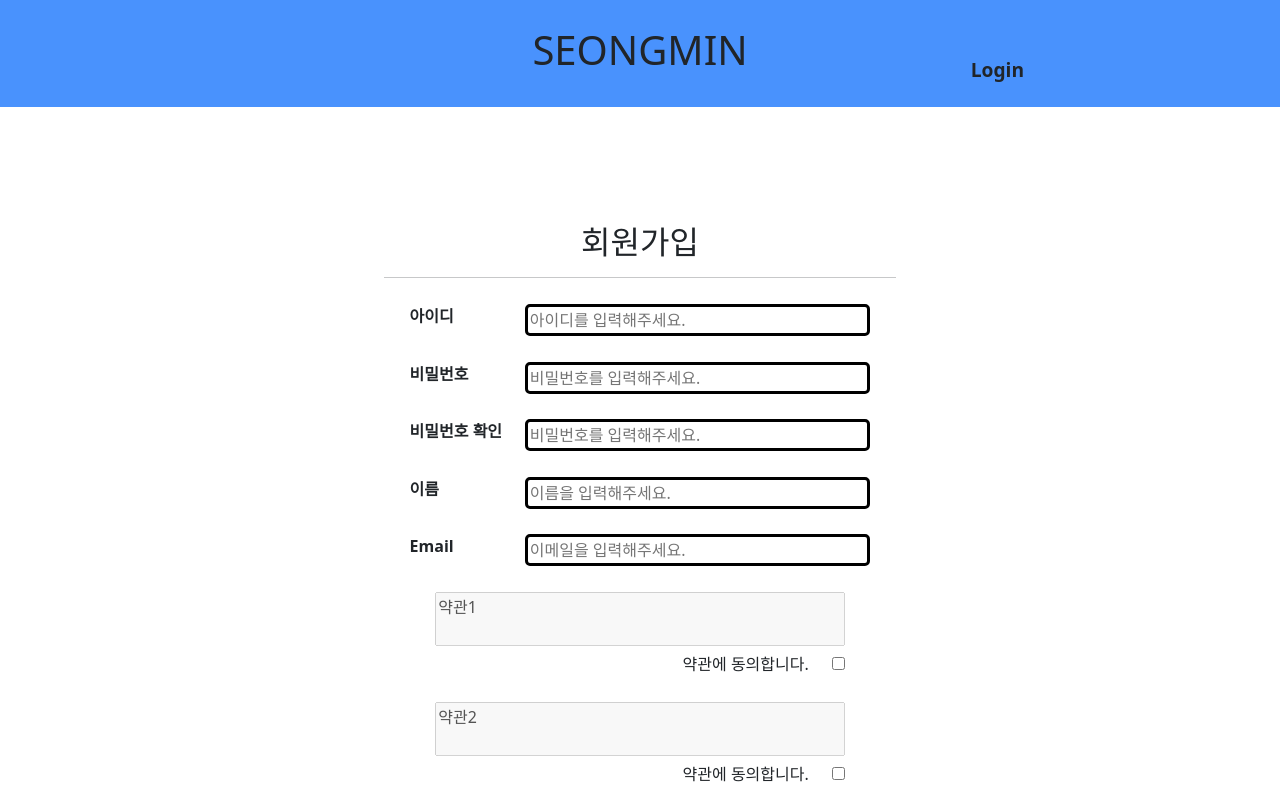
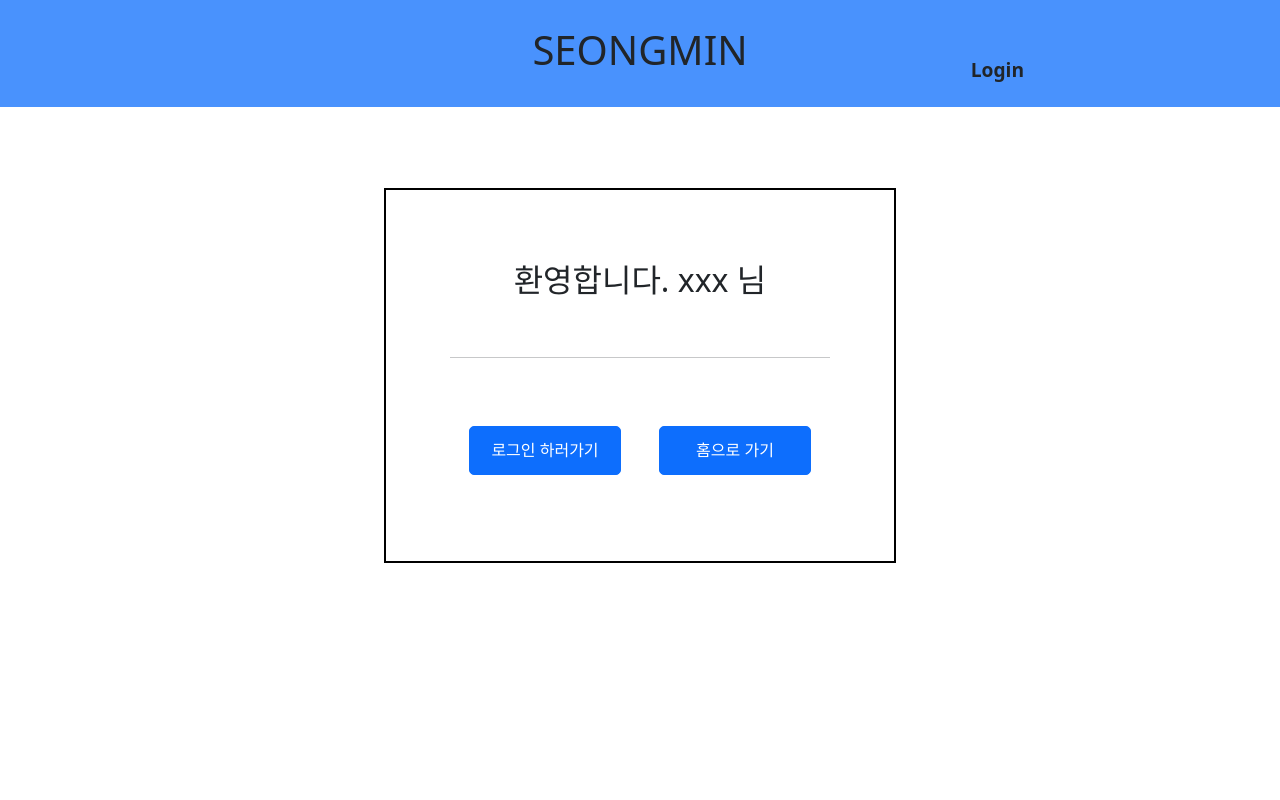
Before and after one commit to osm0517/community-front, a React (Create React App) app: page /user/signup/success in a window 1280 px wide. Shown: the top 800 px of the page. Built offline with nearby package versions, Linux system fonts and the light colour scheme.

Commit message:
signup success html

```diff
--- a/src/App.js
+++ b/src/App.js
@@ -15,6 +15,7 @@ import Main from './Component/Main/JS/Main';
 // user component
 import Login from './Component/Auth/JS/Login';
 import Signup from './Component/Auth/JS/Signup';
+import SignupSuccess from './Component/Auth/JS/SignupSuccess';
 import UserSearch from './Component/Auth/JS/UserSearch';
 import Profile from './Component/Auth/JS/Profile';
 // board component
@@ -51,6 +52,7 @@ function App() {
           <Route path='/board/list' component={List}></Route>
           <Route path='/board/write' component={Write}></Route>
           <Route path='/user/login' component={Login}></Route>
+          <Route path='/user/signup/success' component={SignupSuccess}></Route>
           <Route path='/user/signup' component={Signup}></Route>
           <Route path='/user/search/:type' component={UserSearch}></Route>
           <Route path='/user/profile'>
--- /dev/null
+++ b/src/Component/Auth/CSS/SignupSuccess.css
@@ -0,0 +1,21 @@
+.success-container .button-div {
+    display: flex;
+    flex-direction: row;
+    justify-content: space-around;
+}
+
+.success-container button {
+    width: 40%;
+}
+
+.success-container {
+    margin: auto auto;
+    width: 40%;
+    height: 70%;
+    padding: 5%;
+    border: 2px solid black;
+}
+
+.success-container hr {
+    margin: 15% 0;
+}
--- /dev/null
+++ b/src/Component/Auth/JS/SignupSuccess.js
@@ -0,0 +1,25 @@
+import React, {useState, useEffect} from "react";
+import { Redirect, Route } from "react-router-dom";
+import Modal from 'react-modal';
+import $ from 'jquery';
+
+import '../CSS/SignupSuccess.css';
+
+
+function SignupSuccess() {
+
+    return (
+        <div className="success-container">
+            <div className="home-title">
+                <h2> 환영합니다. xxx 님</h2>
+            </div>
+            <hr />
+            <div className="button-div">
+                <button className="btn btn-primary"> 로그인 하러가기 </button>
+                <button className="btn btn-primary"> 홈으로 가기 </button>
+            </div>
+        </div>
+    )
+}
+
+export default SignupSuccess;
```
